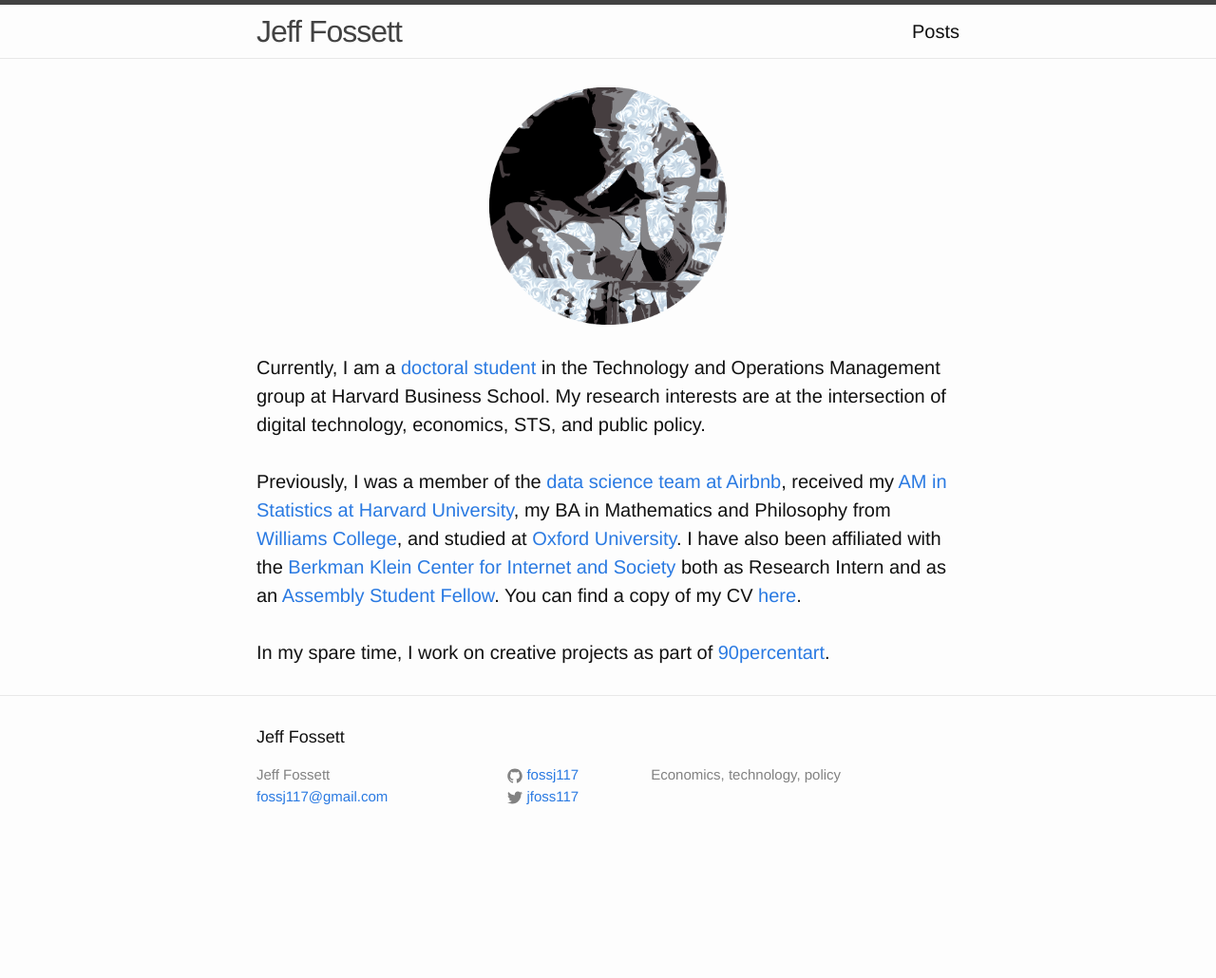
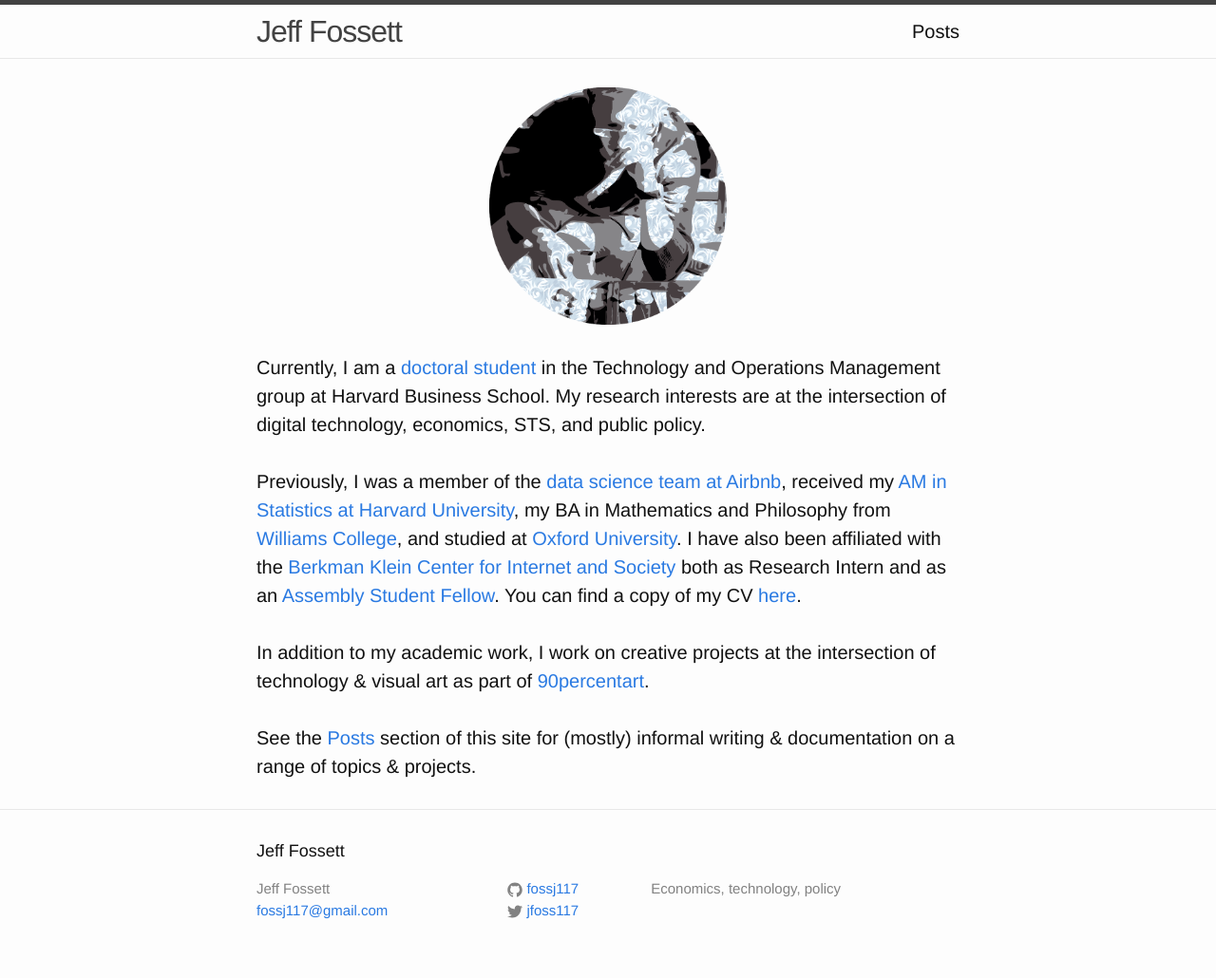
Before and after one commit to Fossj117/fossj117.github.io, a Jekyll site: the page built from index.html, in a window 1280 px wide. Shown: the whole page at 95% size. Built offline with Jekyll 4.4.1, drawn with Linux system fonts in a browser that asks for light colours; before the commit the page ends 910 px from its top, so only the background shows below that.

Commit message:
update about

```diff
--- a/index.html
+++ b/index.html
@@ -8,11 +8,12 @@ layout: default
 
 <br>
 Currently, I am a <a href="https://www.hbs.edu/faculty/Pages/profile.aspx?facId=1068421"> doctoral student</a> in the Technology and Operations Management group at Harvard Business School. My research interests are at the intersection of digital technology, economics, STS, and public policy.
-
 <br>
 <br>
-
 Previously, I was a member of the <a href="https://medium.com/airbnb-engineering/at-airbnb-data-science-belongs-everywhere-917250c6beba">data science team at Airbnb</a>, received my <a href="https://statistics.fas.harvard.edu/alumni"> AM in Statistics at Harvard University</a>, my BA in Mathematics and Philosophy from <a href="https://www.williams.edu/">Williams College</a>, and studied at <a href="https://exeter.williams.edu/">Oxford University</a>. I have also been affiliated with the <a href="https://cyber.harvard.edu/">Berkman Klein Center for Internet and Society</a> both as Research Intern and as an <a href="https://www.bkmla.org/">Assembly Student Fellow</a>. You can find a copy of my CV <a href="/files/Jeffrey_Fossett_CV_Aug19.pdf">here</a>.
 <br>
 <br>
-In my spare time, I work on creative projects as part of <a href="http://90percentart.com/">90percentart</a>.
+In addition to my academic work, I work on creative projects at the intersection of technology & visual art as part of <a href="http://90percentart.com/">90percentart</a>.
+<br>
+<br>
+See the <a href="https://jeffreyfossett.com/posts/">Posts</a> section of this site for (mostly) informal writing & documentation on a range of topics & projects.
```
